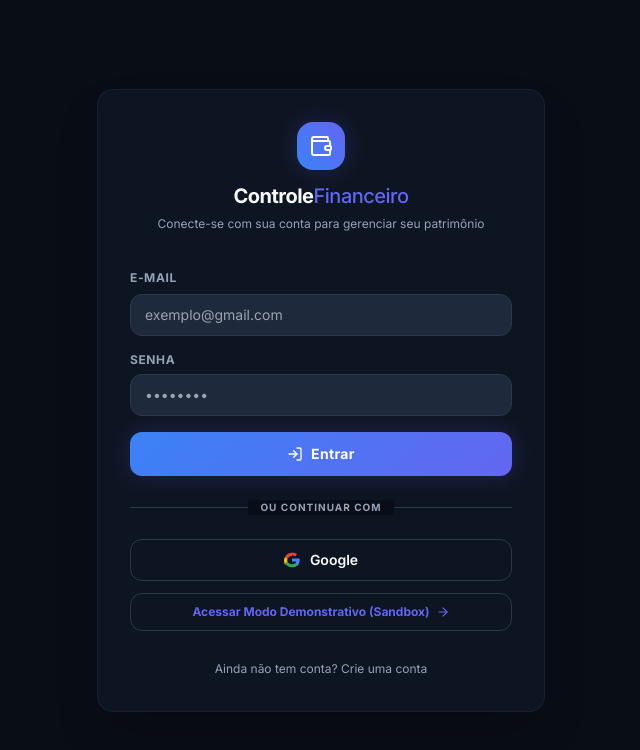
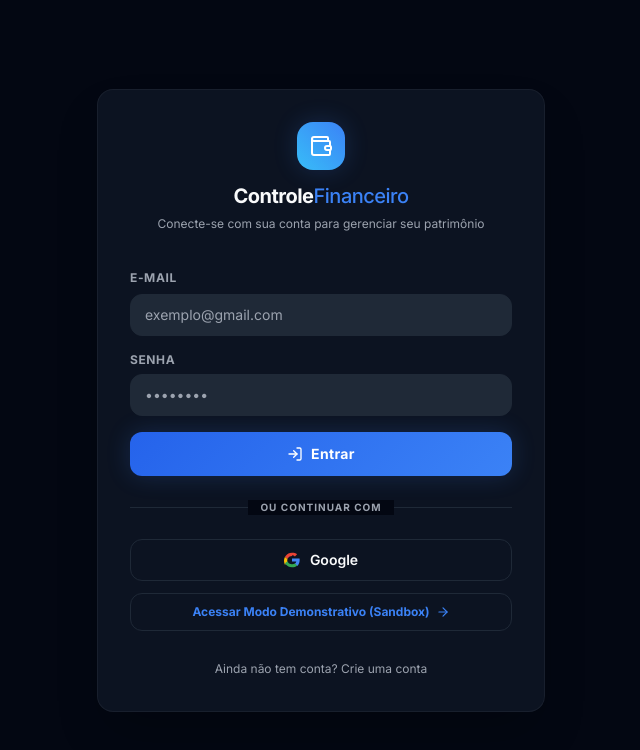
Before and after one commit to miguel2004silva/controle-financeiro, a Next.js app: page /login in a window 1280 px wide. Shown: the top 750 px of the page, without its empty margins (319-959 px from the left). Built offline with nearby package versions, Linux system fonts and the light colour scheme; no server answers.

Commit message:
feat: layout superior, alternador claro/escuro e sincronizacao de saldo de investimentos

```diff
--- a/src/app/globals.css
+++ b/src/app/globals.css
@@ -5,18 +5,41 @@
 @tailwind utilities;
 
 :root {
-  --background: #090D16; /* Deep dark slate-blue premium */
-  --foreground: #F8FAFC; /* Crisp white-gray text */
-  --card: #111827; /* Dark slate card background */
-  --card-foreground: #F1F5F9;
-  --primary: #6366F1; /* Indigo brand */
+  /* Light Theme - Clean Modern Slate */
+  --background: #F8FAFC;
+  --foreground: #0F172A;
+  --card: #FFFFFF;
+  --card-foreground: #1E293B;
+  --primary: #2563EB; /* Royal Electric Blue */
   --primary-foreground: #FFFFFF;
-  --accent: #3B82F6; /* Blue accent */
+  --accent: #0EA5E9; /* Cyan */
   --accent-foreground: #FFFFFF;
-  --muted: #1E293B; /* Darker slate for input/muted blocks */
-  --muted-foreground: #94A3B8; /* Slate-400 for secondary text */
-  --border: #2D3748; /* Slate-700 for borders */
-  --radius: 1.25rem; /* Generous rounded corners */
+  --muted: #F1F5F9;
+  --muted-foreground: #64748B;
+  --border: #E2E8F0;
+  --radius: 1.25rem;
+
+  --glass-bg: rgba(255, 255, 255, 0.75);
+  --glass-border: rgba(0, 0, 0, 0.06);
+}
+
+[data-theme='dark'] {
+  /* Dark Theme - Deep Premium Titanium Black */
+  --background: #030712; /* Slate-950 */
+  --foreground: #F9FAFB; /* Gray-50 */
+  --card: #111827; /* Slate-900 */
+  --card-foreground: #F3F4F6; /* Gray-100 */
+  --primary: #3B82F6; /* Bright Blue */
+  --primary-foreground: #FFFFFF;
+  --accent: #38BDF8; /* Sky Blue */
+  --accent-foreground: #030712;
+  --muted: #1F2937; /* Slate-800 */
+  --muted-foreground: #9CA3AF; /* Gray-400 */
+  --border: #1F2937; /* Slate-800 */
+  --radius: 1.25rem;
+
+  --glass-bg: rgba(17, 24, 39, 0.75);
+  --glass-border: rgba(255, 255, 255, 0.05);
 }
 
 * {
@@ -49,54 +72,68 @@ body {
 }
 
 ::-webkit-scrollbar-thumb:hover {
-  background: #4A5568;
+  background: var(--muted-foreground);
+  opacity: 0.5;
 }
 
 /* Custom Utilities */
 .glassmorphism {
-  background: rgba(17, 24, 39, 0.75);
+  background: var(--glass-bg);
   backdrop-filter: blur(16px);
   -webkit-backdrop-filter: blur(16px);
-  border: 1px solid rgba(255, 255, 255, 0.05);
+  border: 1px solid var(--glass-border);
 }
 
 .premium-card {
   background-color: var(--card);
-  border: 1px solid rgba(255, 255, 255, 0.03);
+  border: 1px solid var(--glass-border);
   border-radius: var(--radius);
+  box-shadow: 0 4px 20px -2px rgba(0, 0, 0, 0.05);
+  transition: all 200ms cubic-bezier(0.4, 0, 0.2, 1);
+}
+
+[data-theme='dark'] .premium-card {
   box-shadow: 0 10px 30px -10px rgba(0, 0, 0, 0.5);
-  transition: all 200ms cubic-bezier(0.4, 0, 0.2, 1);
 }
 
 .premium-card:hover {
   transform: translateY(-2px);
-  border-color: rgba(99, 102, 241, 0.25);
-  box-shadow: 0 20px 40px -15px rgba(99, 102, 241, 0.12);
+  border-color: rgba(37, 99, 235, 0.25);
+  box-shadow: 0 12px 30px -10px rgba(37, 99, 235, 0.08);
+}
+
+[data-theme='dark'] .premium-card:hover {
+  border-color: rgba(59, 130, 246, 0.25);
+  box-shadow: 0 20px 40px -15px rgba(59, 130, 246, 0.12);
 }
 
 .gradient-accent {
-  background: linear-gradient(135deg, #3B82F6 0%, #6366F1 100%);
+  background: linear-gradient(135deg, #2563EB 0%, #3B82F6 100%);
 }
 
 .gradient-accent-hover:hover {
-  background: linear-gradient(135deg, #2563EB 0%, #4F46E5 100%);
+  background: linear-gradient(135deg, #1D4ED8 0%, #2563EB 100%);
 }
 
 .glow-primary {
-  box-shadow: 0 0 25px rgba(99, 102, 241, 0.2);
+  box-shadow: 0 0 25px rgba(37, 99, 235, 0.15);
+}
+
+[data-theme='dark'] .glow-primary {
+  box-shadow: 0 0 25px rgba(59, 130, 246, 0.2);
 }
 
 .glow-success {
-  box-shadow: 0 0 25px rgba(16, 185, 129, 0.2);
+  box-shadow: 0 0 25px rgba(16, 185, 129, 0.15);
 }
 
 .glow-danger {
-  box-shadow: 0 0 25px rgba(239, 68, 68, 0.2);
+  box-shadow: 0 0 25px rgba(244, 63, 94, 0.15);
 }
 
 /* Smooth globally interactive elements */
 button, a, input, select, textarea {
-  transition: all 200ms ease-in-out;
+  transition: all 180ms ease-in-out;
 }
 
 /* Animation utilities */
--- a/src/app/investimentos/page.tsx
+++ b/src/app/investimentos/page.tsx
@@ -1,6 +1,6 @@
 'use client';
 
-import React, { useState, useEffect } from 'react';
+import React, { useState, useEffect, useMemo } from 'react';
 import { useFinance } from '@/context/finance-context';
 import {
   PlusCircle,
@@ -21,7 +21,8 @@ export default function InvestimentosPage() {
     transactions,
     addInvestment,
     editInvestment,
-    deleteInvestment
+    deleteInvestment,
+    addInvestmentMovement
   } = useFinance();
 
   const [mounted, setMounted] = useState(false);
@@ -168,26 +169,51 @@ export default function InvestimentosPage() {
       setIsSubmitting(true);
 
       if (selectedInvId) {
-        // Edit flow
+        // Edit flow: calculate difference and trigger movement
+        const targetInv = investments.find(i => i.id === selectedInvId);
+        if (!targetInv) throw new Error('Investimento não encontrado.');
+
+        const currentQty = Number(targetInv.quantidade);
+        const diff = val - currentQty;
+
+        // 1. Update basic information
         await editInvestment(selectedInvId, {
           ticker: name.trim(),
           tipo: type,
-          quantidade: val,
+          data_atualização: new Date().toISOString()
+        });
+
+        // 2. Add movement if quantity changed
+        if (diff !== 0) {
+          await addInvestmentMovement({
+            investment_id: selectedInvId,
+            tipo: diff > 0 ? 'aporte' : 'resgate',
+            valor: Math.abs(diff),
+            quantidade: Math.abs(diff),
+            data: new Date().toISOString().split('T')[0]
+          });
+        }
+        alert('Investimento atualizado com sucesso!');
+      } else {
+        // Add flow: create investment with 0 quantity first, then add movement
+        const newId = await addInvestment({
+          ticker: name.trim(),
+          tipo: type,
+          quantidade: 0,
           preço_atual: 1.00,
           preço_medio: 1.00,
           data_atualização: new Date().toISOString()
         });
-        alert('Investimento atualizado com sucesso!');
-      } else {
-        // Add flow
-        await addInvestment({
-          ticker: name.trim(),
-          tipo: type,
-          quantidade: val,
-          preço_atual: 1.00,
-          preço_medio: 1.00,
-          data_atualização: new Date().toISOString()
-        });
+
+        if (val > 0) {
+          await addInvestmentMovement({
+            investment_id: newId,
+            tipo: 'aporte',
+            valor: val,
+            quantidade: val,
+            data: new Date().toISOString().split('T')[0]
+          });
+        }
         alert('Investimento adicionado com sucesso!');
       }
 
--- a/src/app/layout.tsx
+++ b/src/app/layout.tsx
@@ -15,6 +15,20 @@ export default function RootLayout({
 }>) {
   return (
     <html lang="pt-BR">
+      <head>
+        <script
+          dangerouslySetInnerHTML={{
+            __html: `
+              (function() {
+                try {
+                  const savedTheme = localStorage.getItem('theme') || 'dark';
+                  document.documentElement.setAttribute('data-theme', savedTheme);
+                } catch (e) {}
+              })();
+            `
+          }}
+        />
+      </head>
       <body className="antialiased">
         <FinanceProvider>
           <LayoutWrapper>
```
Also changed, not shown: src/components/layout-wrapper.tsx (+106 -70 lines).
